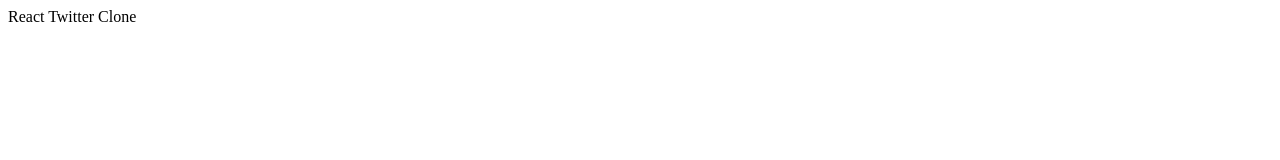
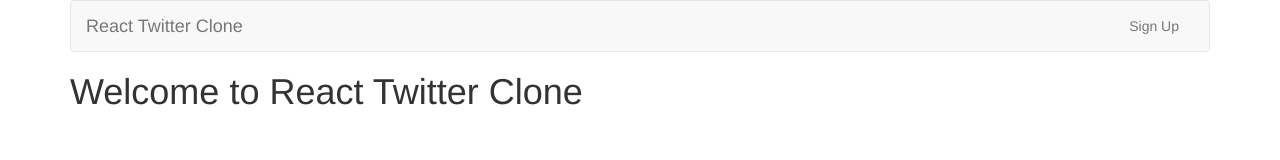
Before and after one commit to liamwang/react-twitter-clone, a React app: page / in a window 1280 px wide. Built offline with nearby package versions, Linux system fonts and the light colour scheme.

Commit message:
Added React Router and Bootstrap

```diff
--- /dev/null
+++ b/client/components/App.js
@@ -0,0 +1,15 @@
+import React from 'react';
+import NavigationBar from './NavigationBar';
+
+class App extends React.Component {
+  render() {
+    return (
+      <div className="container">
+        <NavigationBar />
+        {this.props.children}
+      </div>
+    );
+  }
+}
+
+export default App;
--- /dev/null
+++ b/client/components/Greetings.js
@@ -0,0 +1,13 @@
+import React from 'react';
+
+class Greetings extends React.Component {
+  render() {
+    return (
+      <div>
+        <h1>Welcome to React Twitter Clone</h1>
+      </div>
+    );
+  }
+}
+
+export default Greetings;
--- /dev/null
+++ b/client/components/NavigationBar.js
@@ -0,0 +1,19 @@
+import React from 'react';
+import { Link } from 'react-router-dom';
+
+export default () => {
+  return (
+    <nav className="navbar navbar-default">
+      <div className="container-fluid">
+        <div className="navbar-header">
+          <Link to="/" className="navbar-brand">React Twitter Clone</Link>
+        </div>
+        <div className="collapse navbar-collapse">
+          <ul className="nav navbar-nav navbar-right">
+            <li><Link to="/signup">Sign Up</Link></li>
+          </ul>
+        </div>
+      </div>
+    </nav>
+  );
+}
--- /dev/null
+++ b/client/components/signup/SignupPage.js
@@ -0,0 +1,13 @@
+import React from 'react';
+
+class SignupPage extends React.Component {
+  render() {
+    return (
+      <div>
+        <h1>Sign Up Page</h1>
+      </div>
+    );
+  }
+}
+
+export default SignupPage;
--- /dev/null
+++ b/client/index.js
@@ -0,0 +1,16 @@
+import React from 'react';
+import { render } from 'react-dom';
+import { BrowserRouter as Router } from 'react-router-dom';
+import createBrowserHistory from 'history/createBrowserHistory';
+import routes from './routes';
+
+render(
+  <Router history={createBrowserHistory()}>
+    {routes}
+  </Router>,
+  document.getElementById('root'));
+
+// Hot Loading
+if (module.hot) {
+  module.hot.accept();
+}
--- /dev/null
+++ b/client/routes.js
@@ -0,0 +1,15 @@
+import React from 'react';
+import { Route, Switch } from 'react-router-dom';
+
+import App from './components/App';
+import Greetings from './components/Greetings';
+import SignupPage from './components/signup/SignupPage';
+
+export default (
+  <App>
+    <Switch>
+      <Route exact path="/" component={Greetings} />
+      <Route path="/signup" component={SignupPage} />
+    </Switch>
+  </App>
+);
--- a/package.json
+++ b/package.json
@@ -28,6 +28,7 @@
   },
   "dependencies": {
     "react": "^15.5.4",
-    "react-dom": "^15.5.4"
+    "react-dom": "^15.5.4",
+    "react-router-dom": "^4.1.1"
   }
 }
--- a/src/index.js
+++ /dev/null
@@ -1,13 +0,0 @@
-import React from 'react';
-import ReactDOM from 'react-dom';
-
-const title = 'React Twitter Clone';
-
-ReactDOM.render(
-  <div>{title}</div>,
-  document.getElementById('root')
-);
-
-if (module.hot) {
-  module.hot.accept();
-}
--- a/webpack.config.dev.js
+++ b/webpack.config.dev.js
@@ -2,7 +2,7 @@ module.exports = {
   entry: [
     'webpack-dev-server/client?http://localhost:8080',
     'webpack/hot/only-dev-server',
-    './src/index.js'
+    './client/index.js'
   ],
   module: {
     loaders: [{
```
Also changed, not shown: dist/index.html.
